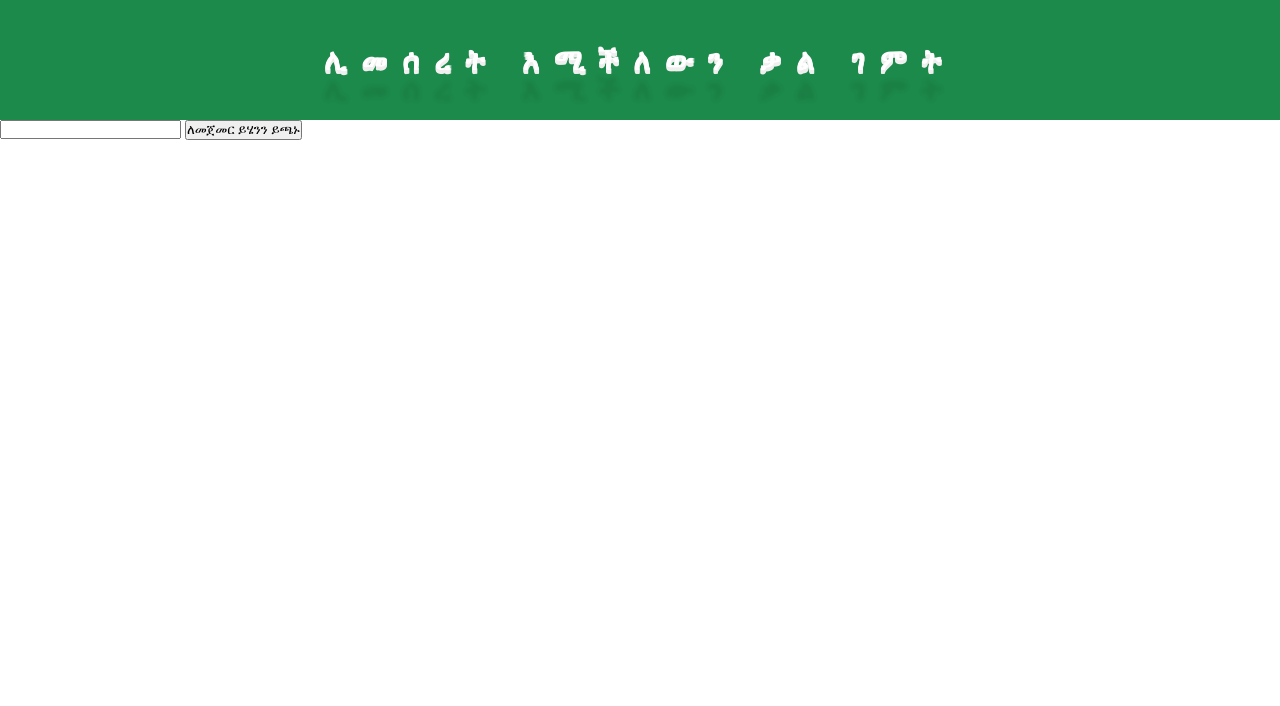
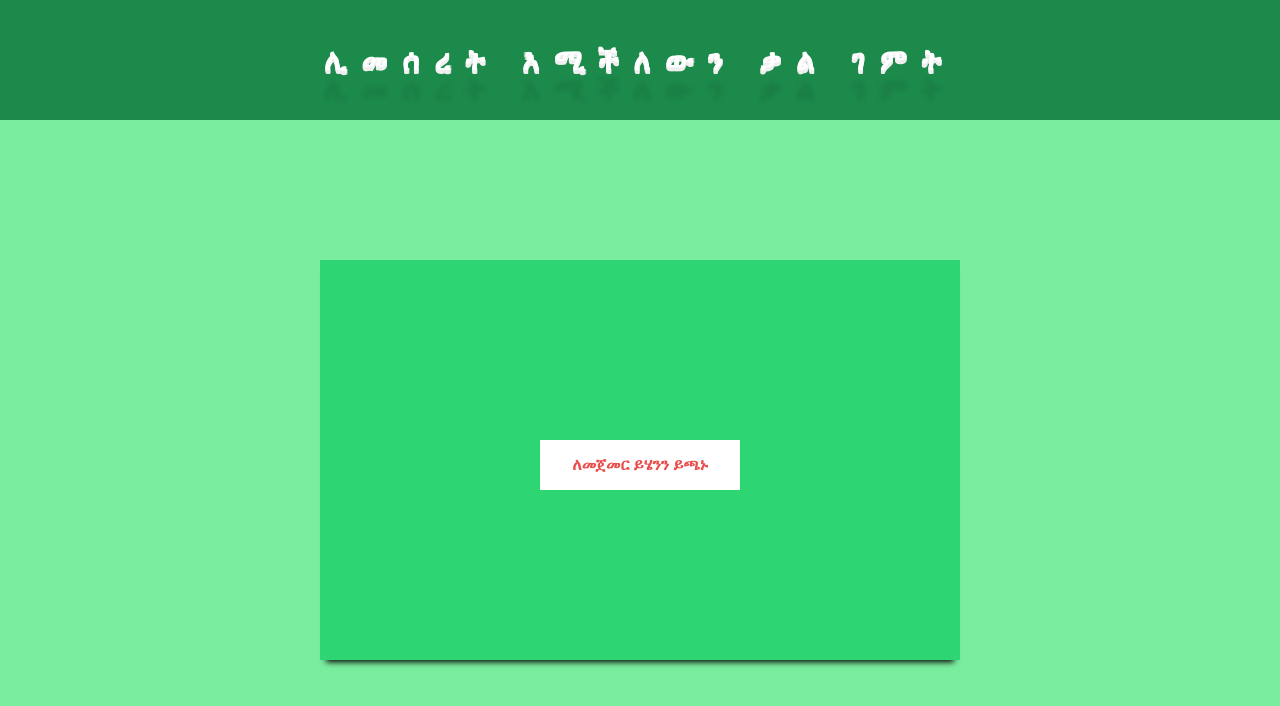
Before and after one commit to rebecca759/Ge-ez-Web-Application, a plain HTML site: page otherPages/scrambleGame.html in a window 1280 px wide. Drawn offline with Linux system fonts and the light colour scheme.

Commit message:
complete the layout for scramble game

```diff
--- a/otherPages/scrambleGame.html
+++ b/otherPages/scrambleGame.html
@@ -27,6 +27,65 @@
                         0 4px 0 #efefef,
                         0 30px 5px rgba(0,0,0,.1);
         }
+        section{
+            height: 85vh;
+            display: flex;
+            justify-content: center;
+            align-items: center;
+            background-color: #7bed9f;
+        }
+        .gameArea{
+            width: 50%;
+            height: 400px;
+            padding: 20px 0;
+            background-color: #2ed573 ;
+            display: flex;
+            flex-direction: column;
+            justify-content: center;
+            align-items: center;
+            box-shadow: 0 8px 6px -6px black;
+        }
+        h3{
+            text-align: center;
+            font-size: 1.5rem;
+        }
+        input{
+            width: 40%;
+            padding: 15px 0;
+            text-align: center;
+            border-radius: 25px;
+            outline: none;
+            border: none;
+            background-color: #dff9fb;
+            color: black;
+            margin: 2rem 0;
+            font-size: 1.1rem;
+        }
+        button {
+            font-size: 1rem;
+            cursor: pointer;
+            outline: none;
+            border: #2f3542;
+            text-decoration: none;
+            margin-top: 10px;
+            color: #eb4d4b;
+        }
+        button.btn{
+            font-weight: 600;
+            padding: 1rem 2rem;
+            background: white;
+            transition-property: all;
+            transition-duration: 0.5s;
+            transition-timing-function: cubic-bezier(0.65,-0.25,0.25,1.95);
+        }
+        button.btn:hover, button.btn:focus, button.btn:active {
+            letter-spacing: 0.125rem;
+            word-spacing: 0.2rem;
+        }
+        .hidden{
+            display: none;
+        }
+
     </style>
 </head>
 <body>
```
